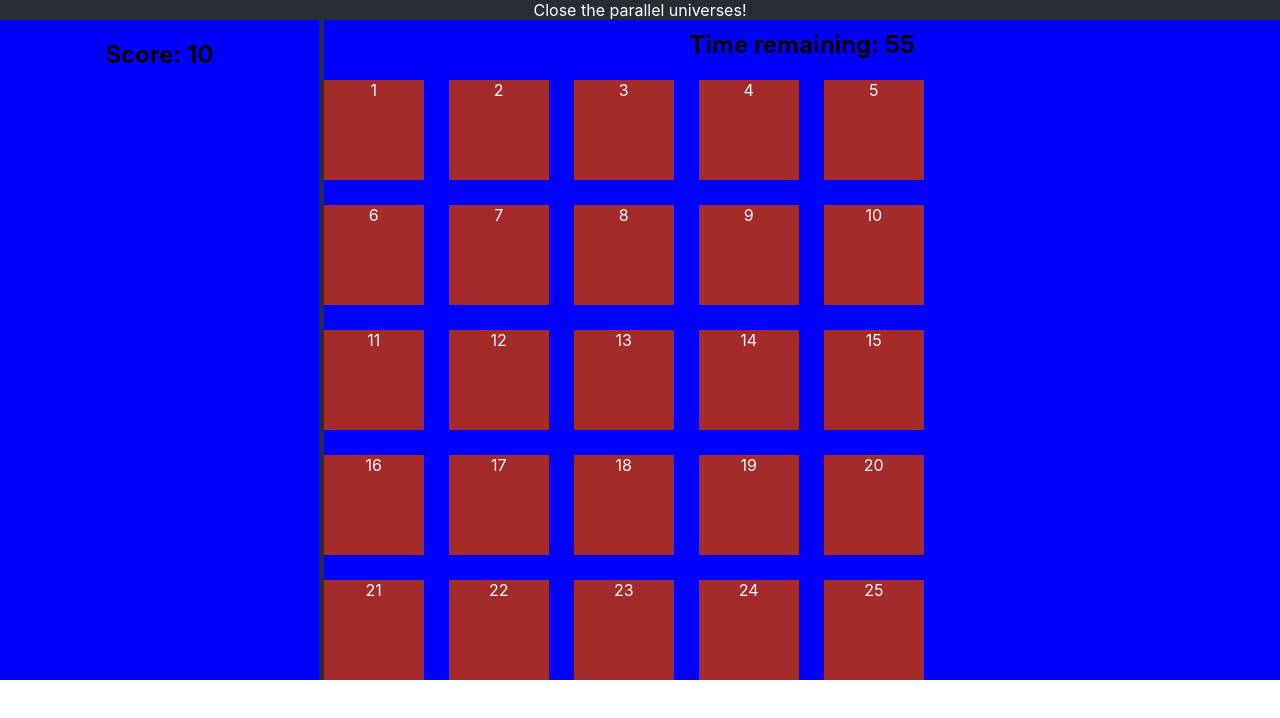
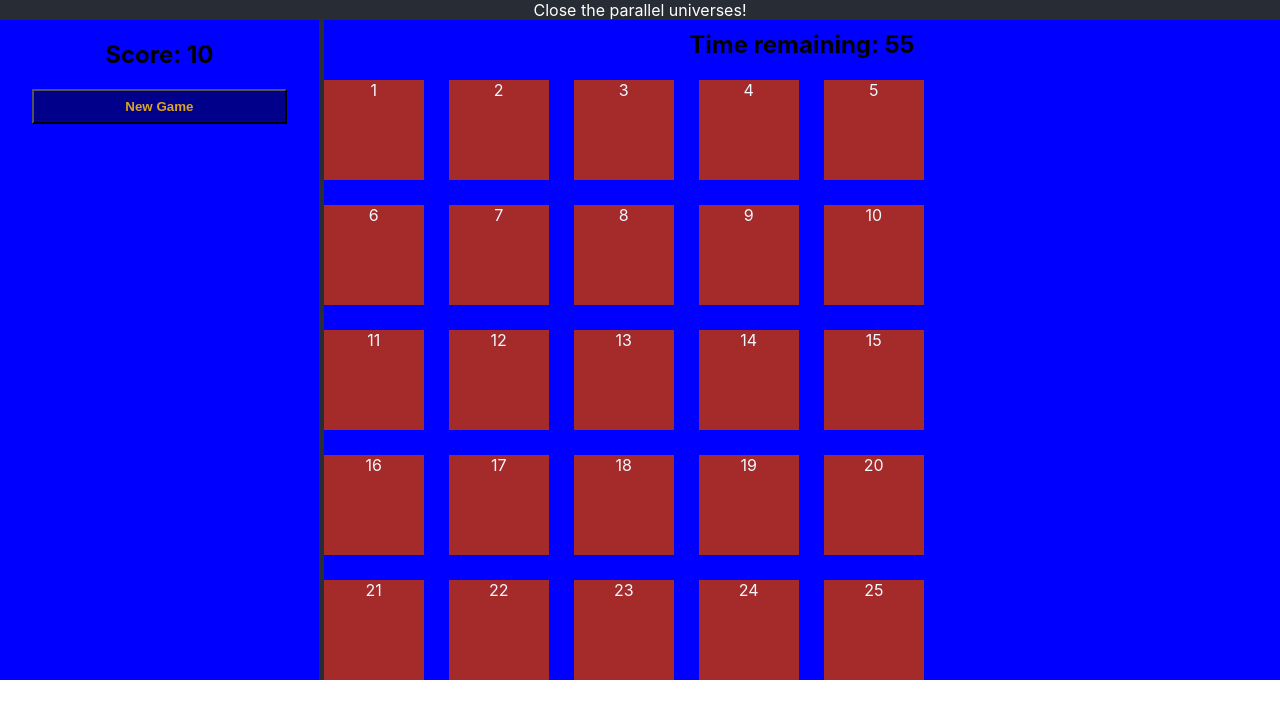
Before and after one commit to MarthaSharkeyKing/game-jam-parallel-universe, a React (Create React App) app in the folder find-parralell/: page / in a window 1280 px wide. Shown: the top 718 px of the page. Built offline with nearby package versions, Linux system fonts and the light colour scheme.

Commit message:
Add new game button

```diff
--- a/find-parralell/src/App.js
+++ b/find-parralell/src/App.js
@@ -2,6 +2,7 @@ import "./App.css";
 import { CountdownTimer } from "./Timer/CountdownTimer";
 import Grid from "./Grid/Grid";
 import { Scorecard } from "./Scorecard/Scorecard";
+import { Restart } from "./Restart/Restart";
 
 function App() {
   return (
@@ -10,6 +11,7 @@ function App() {
       <body>
         <div className="Menu">
           <Scorecard currentScore={10} />
+          <Restart />
         </div>
         <div className="Game">
           <CountdownTimer initialSeconds={60} />
--- /dev/null
+++ b/find-parralell/src/Restart/Restart.css
@@ -0,0 +1,7 @@
+.Restart button {
+  width: 80%;
+  height: 35px;
+  color: goldenrod;
+  font-weight: bold;
+  background: darkblue;
+}
--- /dev/null
+++ b/find-parralell/src/Restart/Restart.jsx
@@ -0,0 +1,9 @@
+import "./Restart.css";
+
+export const Restart = () => {
+  return (
+    <div className="Restart">
+      <button>New Game</button>
+    </div>
+  );
+};
```
